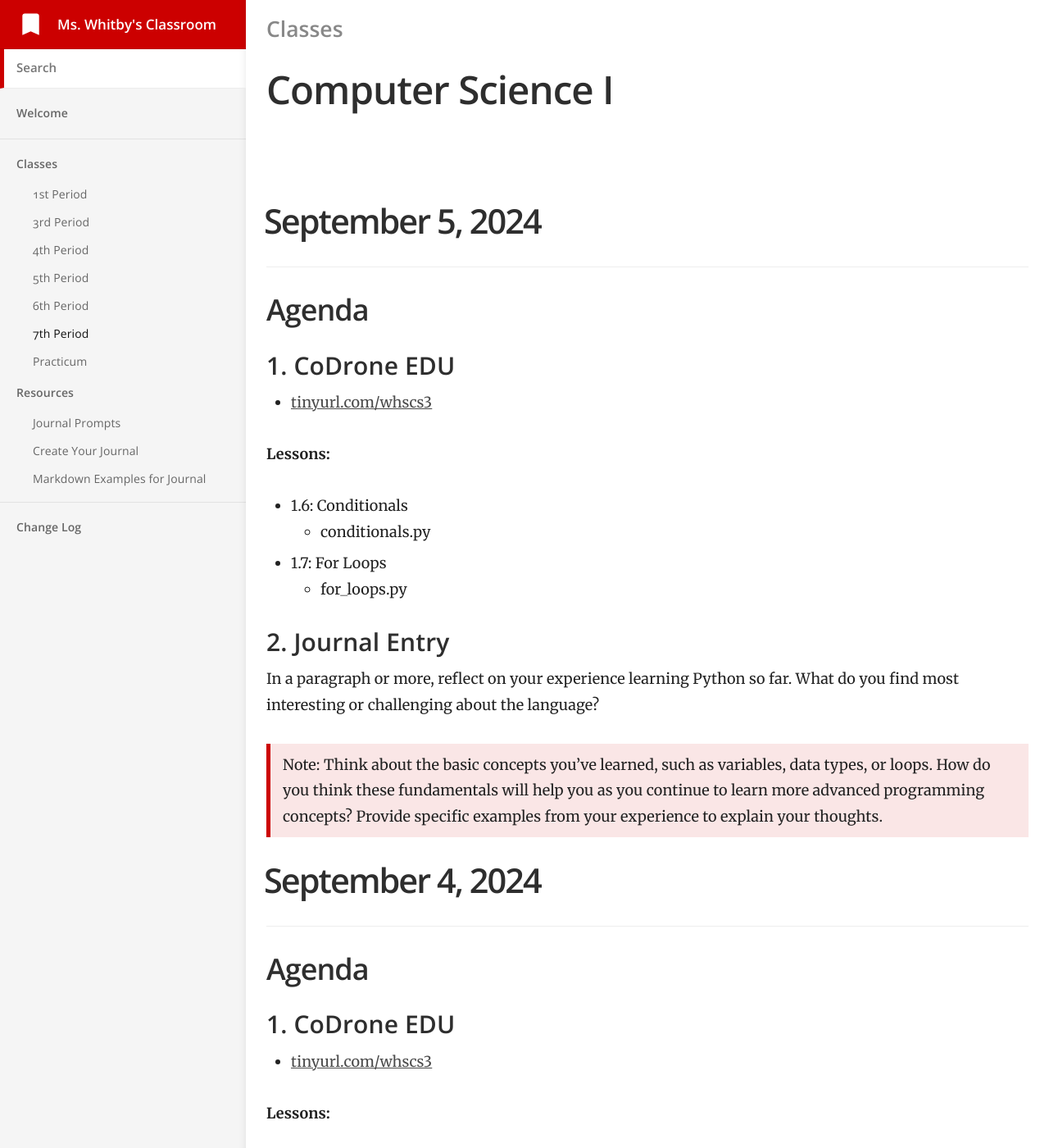
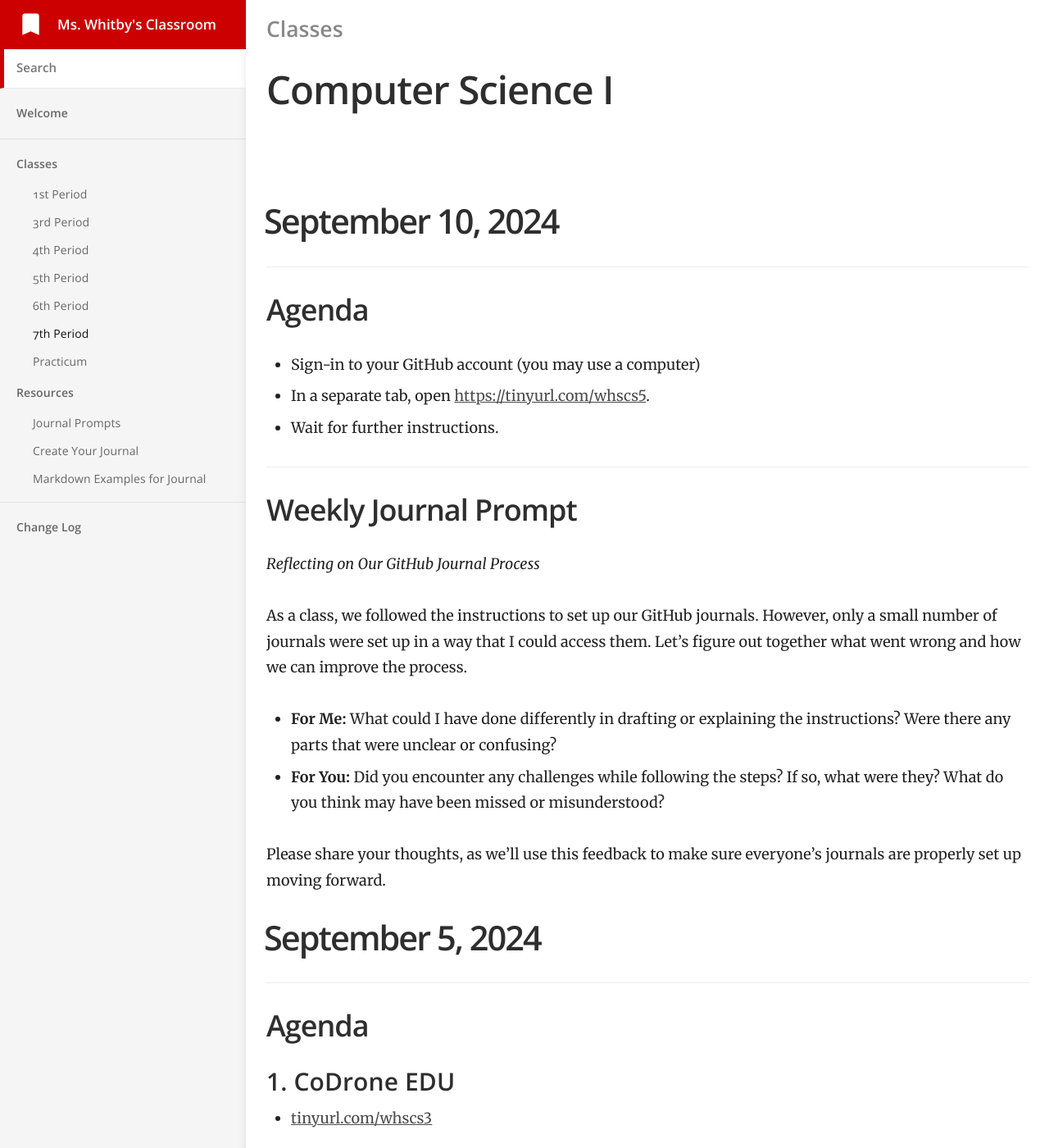
Before and after one commit to mswhitby/classroom, a Jekyll site: the page built from _docs/classes/7th.md, in a window 1280 px wide and 1400 px high. Shown: the whole window at 82% size. Built offline with Jekyll 4.4.1, drawn with Linux system fonts in a browser that asks for light colours.

Commit message:
Updated lessons

```diff
--- a/_docs/classes/7th.md
+++ b/_docs/classes/7th.md
@@ -4,6 +4,26 @@ subtitle: Computer Science I
 category: Classes
 order: 6
 ---
+
+# September 10, 2024
+
+## Agenda
+
+- Sign-in to your GitHub account (you may use a computer)
+- In a separate tab, open [https://tinyurl.com/whscs5](https://tinyurl.com/whscs5).
+- Wait for further instructions.
+
+## Weekly Journal Prompt
+
+_Reflecting on Our GitHub Journal Process_
+
+As a class, we followed the instructions to set up our GitHub journals. However, only a small number of journals were set up in a way that I could access them. Let’s figure out together what went wrong and how we can improve the process.
+
+- **For Me:** What could I have done differently in drafting or explaining the instructions? Were there any parts that were unclear or confusing?
+- **For You:** Did you encounter any challenges while following the steps? If so, what were they? What do you think may have been missed or misunderstood?
+
+Please share your thoughts, as we’ll use this feedback to make sure everyone’s journals are properly set up moving forward.
+
 
 # September 5, 2024
 
```
Also changed, not shown: _docs/classes/3rd.md (+20 -0 lines), _docs/classes/4th.md (+20 -0 lines), _docs/classes/5th.md (+20 -0 lines), _docs/classes/6th.md (+20 -0 lines).
